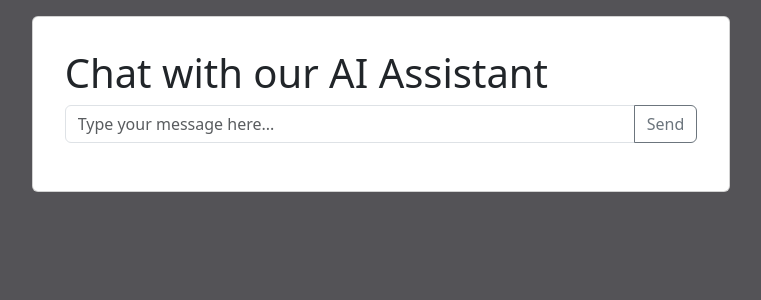
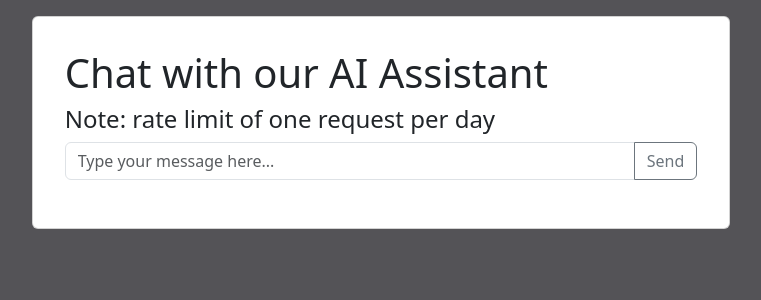
Before and after one commit to tahirkhan54321/Movie-Recommendation-Python, a Django app: page /chatbot/ in a window 1280 px wide. Shown: the part 56-356 px from the top of the page, without its empty margins (259-1020 px from the left). Run offline with Django 5.2, Linux system fonts and the light colour scheme.

Commit message:
Added note about rate limit to chatbot

```diff
--- a/base/templates/chatbot.html
+++ b/base/templates/chatbot.html
@@ -8,6 +8,7 @@
             <div class="card p-3">
                 <div class="card-body">
                     <h1 class="card-title">Chat with our AI Assistant</h1>
+                    <h4>Note: rate limit of one request per day</h4>
 
                     {% if error %}
                         <div class="alert alert-danger" role="alert">
```
